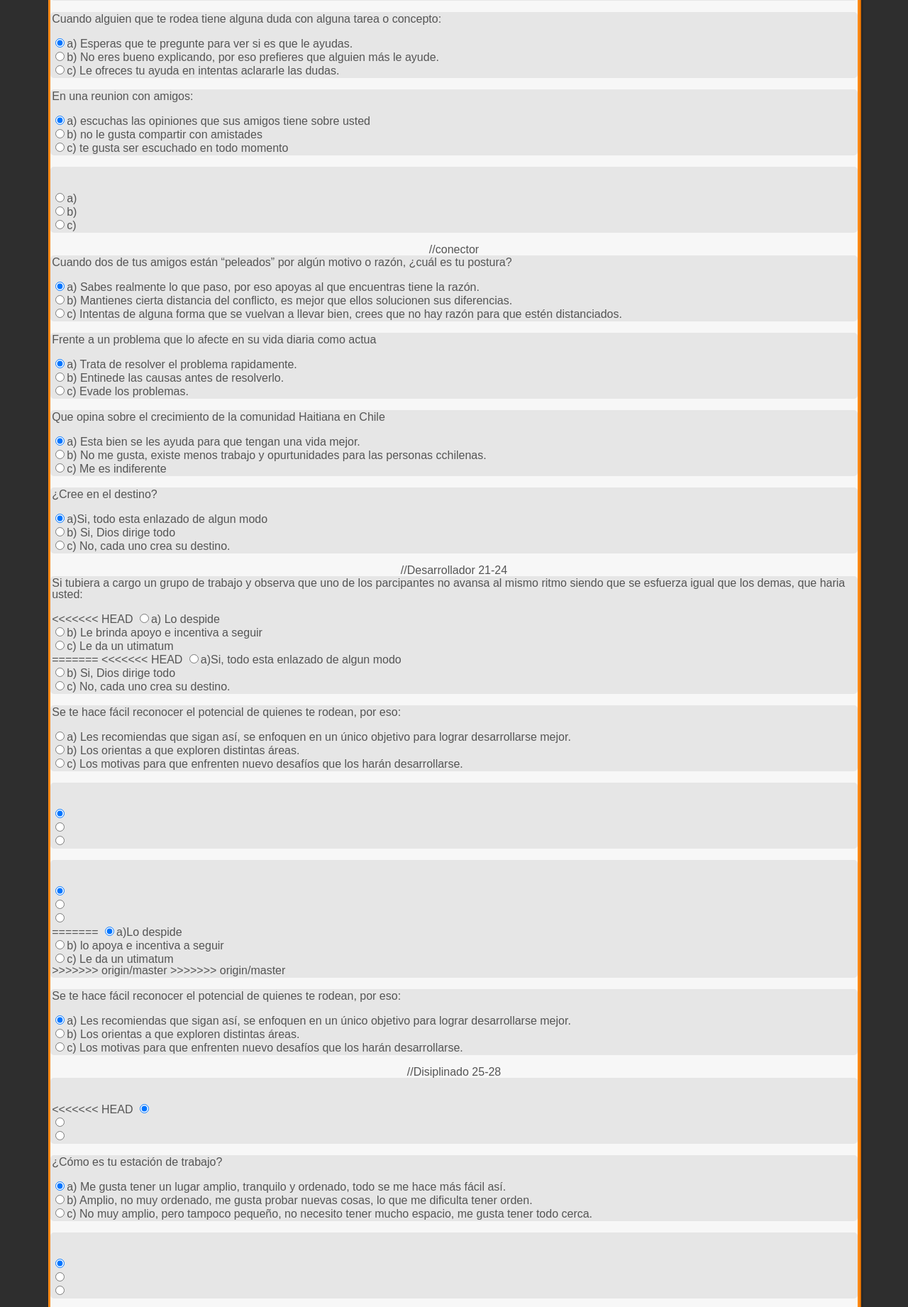
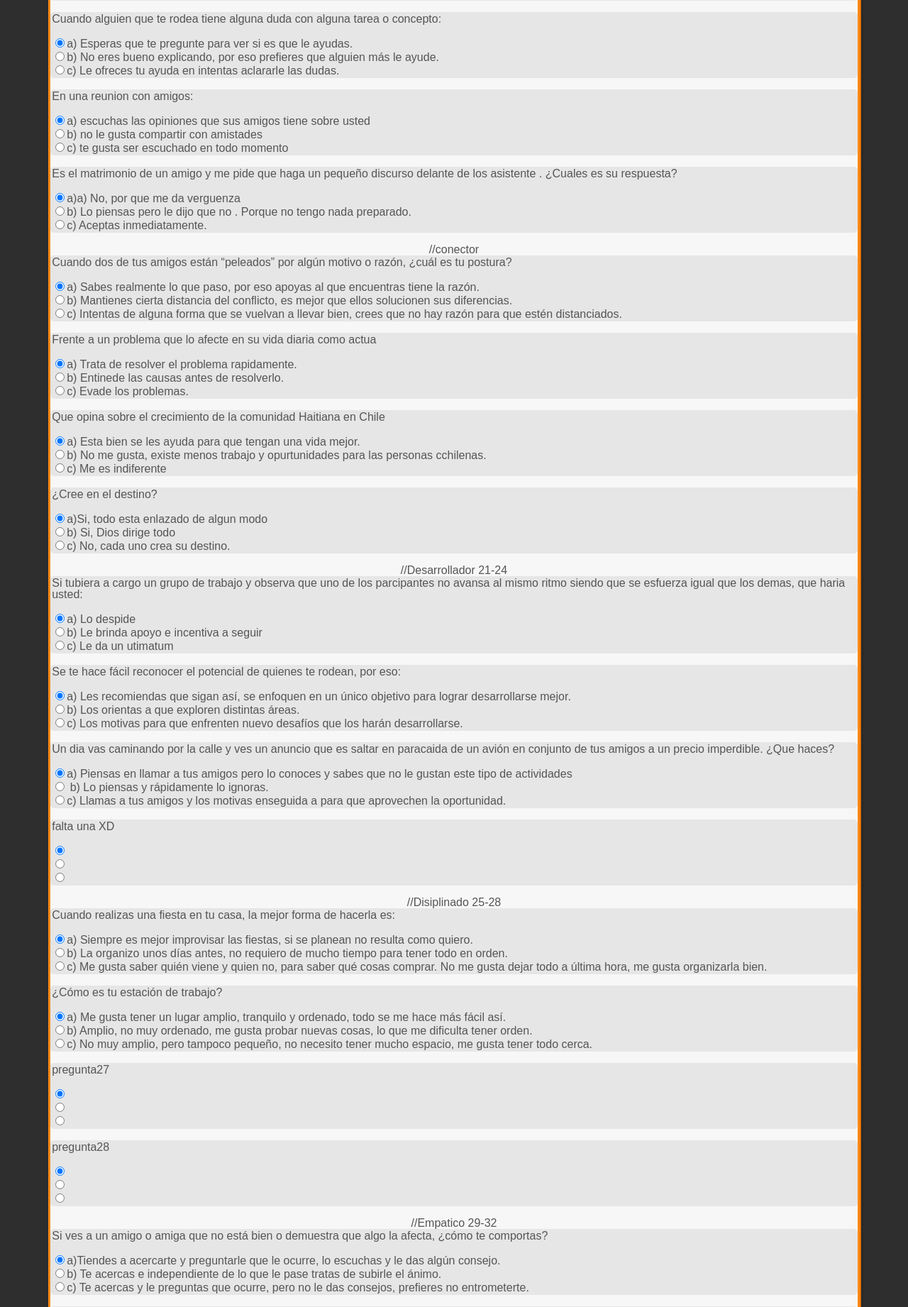
Before and after one commit to risbonavi/Gpi-Experto, a PHP site: page /php/cliente_test2.php in a window 1280 px wide. Shown: the part 1693-3535 px from the top of the page at 71% size. Run offline with PHP 8.4, Linux system fonts and the light colour scheme; some libraries are stand-ins or nearby versions.

Commit message:
mas preguntas XD

```diff
--- a/php/cliente_test2.php
+++ b/php/cliente_test2.php
@@ -179,11 +179,11 @@ session_start();
 			<br>
 
 			<div class="preguntas">
-
+			Es el matrimonio de un amigo  y me pide que haga un  pequeño discurso delante de los asistente . ¿Cuales es su respuesta?
 			<br> <br>
-			<input type=radio name="pregunta16" value="1" checked="checked">a) <br>
-			<input type=radio name="pregunta16" value="0">b)	<br>
-			<input type=radio name="pregunta16" value="0">c)	<br>
+			<input type=radio name="pregunta16" value="1" checked="checked">a)a)   No, por que me da verguenza<br>
+			<input type=radio name="pregunta16" value="0">b) Lo piensas  pero le dijo que no . Porque no tengo nada preparado.<br>
+			<input type=radio name="pregunta16" value="0">c) Aceptas inmediatamente.<br>
 			</div>
 			<br>
 
@@ -229,17 +229,13 @@ session_start();
 			<div class="preguntas">
 			Si tubiera a cargo un  grupo de trabajo y observa que uno de los parcipantes no avansa al mismo ritmo siendo que se esfuerza igual que los demas, que haria usted:
 			<br> <br>
-<<<<<<< HEAD
+
 			<input type=radio name="pregunta21" value="1" checked="checked">a) Lo despide<br>
 			<input type=radio name="pregunta21" value="0">b) Le brinda apoyo e incentiva a seguir<br>
 			<input type=radio name="pregunta21" value="0">c) Le da un utimatum<br>
-=======
-<<<<<<< HEAD
-			<input type=radio name="pregunta21" value="1" checked="checked">a)Si, todo esta enlazado de algun modo <br>
-			<input type=radio name="pregunta21" value="0">b)	Si, Dios dirige todo<br>
-			<input type=radio name="pregunta21" value="0">c)	No, cada uno crea su destino.<br>
 			</div>
 			<br>
+
 
             <div class="preguntas">
 			Se te hace fácil reconocer el potencial de quienes te rodean, por eso:
@@ -251,48 +247,35 @@ session_start();
 			<br>
 
             <div class="preguntas">
+			Un dia vas caminando por la calle y ves un anuncio que es saltar en paracaida de un avión en conjunto de tus amigos a un precio imperdible. ¿Que haces?
 
 			<br> <br>
-			<input type=radio name="pregunta23" value="1" checked="checked"> <br>
-			<input type=radio name="pregunta23" value="0"> <br>
-			<input type=radio name="pregunta23" value="0"> <br>
+			<input type=radio name="pregunta23" value="1" checked="checked">a) Piensas en llamar a tus amigos pero lo conoces  y sabes que no le gustan este tipo de actividades <br>
+			<input type=radio name="pregunta23" value="0"> b) Lo piensas y rápidamente lo ignoras.<br>
+			<input type=radio name="pregunta23" value="0">c) Llamas a tus amigos y los motivas enseguida a para que aprovechen la oportunidad. <br>
 			</div>
 			<br>
 
             <div class="preguntas">
-
+			falta una XD
 			<br> <br>
 			<input type=radio name="pregunta24" value="1" checked="checked"> <br>
 			<input type=radio name="pregunta24" value="0"> <br>
 			<input type=radio name="pregunta24" value="0"> <br>
-=======
-			<input type=radio name="pregunta21" value="1" checked="checked">a)Lo despide<br>
-			<input type=radio name="pregunta21" value="0">b) lo apoya e incentiva a seguir<br>
-			<input type=radio name="pregunta21" value="0">c)	Le da un utimatum<br>
->>>>>>> origin/master
->>>>>>> origin/master
-			</div>
-			<br>
-
-			<div class="preguntas">
-			Se te hace fácil reconocer el potencial de quienes te rodean, por eso:
-			<br> <br>
-			<input type=radio name="pregunta22" value="1" checked="checked">a) Les recomiendas que sigan así, se enfoquen en un único objetivo para lograr desarrollarse mejor.<br>
-			<input type=radio name="pregunta22" value="0">b) Los orientas a que exploren distintas áreas.<br>
-			<input type=radio name="pregunta22" value="0">c)	Los motivas para que enfrenten nuevo desafíos que los harán desarrollarse.<br>
 			</div>
 			<br>
 
 
 
 			//Disiplinado 25-28
+
 			<div class="preguntas">
 
+			Cuando realizas una fiesta en tu casa, la mejor forma de hacerla es:
 			<br> <br>
-<<<<<<< HEAD
-			<input type=radio name="pregunta25" value="1" checked="checked"> <br>
-			<input type=radio name="pregunta25" value="0"> <br>
-			<input type=radio name="pregunta25" value="0"> <br>
+			<input type=radio name="pregunta25" value="0" checked="checked">a) Siempre es mejor improvisar las fiestas, si se planean no resulta como quiero.<br>
+			<input type=radio name="pregunta25" value="0">b)	La organizo unos días antes, no requiero de mucho tiempo para tener todo en orden.<br>
+			<input type=radio name="pregunta25" value="1">c)	Me gusta saber quién viene y quien no, para saber qué cosas comprar. No me gusta dejar todo a última hora, me gusta organizarla bien.<br>
 			</div>
 			<br>
 
@@ -306,7 +289,7 @@ session_start();
 			<br>
 
             <div class="preguntas">
-
+			pregunta27
 			<br> <br>
 			<input type=radio name="pregunta27" value="1" checked="checked"> <br>
 			<input type=radio name="pregunta27" value="0"> <br>
@@ -315,18 +298,15 @@ session_start();
 			<br>
 
             <div class="preguntas">
-
+			pregunta28
 			<br> <br>
 			<input type=radio name="pregunta28" value="1" checked="checked"> <br>
 			<input type=radio name="pregunta28" value="0"> <br>
 			<input type=radio name="pregunta28" value="0"> <br>
-=======
-			<input type=radio name="pregunta16" value="1" checked="checked">a) <br>
-			<input type=radio name="pregunta16" value="0">b)	<br>
-			<input type=radio name="pregunta16" value="0">c)	<br>
->>>>>>> origin/master
 			</div>
 			<br>
+
+
 
 			//Empatico 29-32
 			<div class="preguntas">
@@ -339,25 +319,26 @@ session_start();
 			<br>
 
             <div class="preguntas">
+			Una pareja de pololos, que además son amigos tuyos tienen una pelea y deciden terminar su relación amorosa, cada uno por su lado triste, se acerca a tí para hablar  de lo sucedido y te cuentan su respectiva versión de los hechos. ¿Que harías tú ante esta situación planteada?
 
 			<br> <br>
-			<input type=radio name="pregunta30" value="1" checked="checked"> <br>
-			<input type=radio name="pregunta30" value="0"> <br>
-			<input type=radio name="pregunta30" value="0"> <br>
+			<input type=radio name="pregunta30" value="0" checked="checked"> a) Decides marginarte del problema, ya que como dice el dicho: mejor no meterse en peleas de pareja.<br>
+			<input type=radio name="pregunta30" value="0">b) Piensas en ayudarlos, pero sabes que ellos siempre pelean, terminan y vuelven finalmente, así que dejas que se arreglen sus diferencias ellos.<br>
+			<input type=radio name="pregunta30" value="1"> d) Eres objetivo y hablas con cada uno por separado y creas una instancia para que se junten y arreglen los problemas de manera tranquila y con autocrítica por parte de cada uno.<br>
 			</div>
 			<br>
 
             <div class="preguntas">
-
+			<img src="../images/empatico.jpg" width="300px" height="300px"><br>Al ver esta imagen usted que siente:
 			<br> <br>
-			<input type=radio name="pregunta31" value="1" checked="checked"> <br>
-			<input type=radio name="pregunta31" value="0"> <br>
-			<input type=radio name="pregunta31" value="0"> <br>
+			<input type=radio name="pregunta31" value="0" checked="checked">a) No siente nada <br>
+			<input type=radio name="pregunta31" value="1">b) Siente tristeza<br>
+			<input type=radio name="pregunta31" value="1">c) Siente felicidad<br>
 			</div>
 			<br>
 
             <div class="preguntas">
-
+			pregunta32
 			<br> <br>
 			<input type=radio name="pregunta32" value="1" checked="checked"> <br>
 			<input type=radio name="pregunta32" value="0"> <br>
@@ -404,30 +385,27 @@ session_start();
 
 			//Flexible 37-40
 			<div class="preguntas">
-
-			<br> <br>
-			<input type=radio name="pregunta37" value="1" checked="checked">a)	<br>
-			<input type=radio name="pregunta37" value="0">b)	<br>
-			<input type=radio name="pregunta37" value="0">c)	<br>
-			</div>
-			<br>
-
-<<<<<<< HEAD
-                        <div class="preguntas">
-
-			<br> <br>
-			<input type=radio name="pregunta38" value="1" checked="checked"> <br>
-			<input type=radio name="pregunta38" value="0"> <br>
-			<input type=radio name="pregunta38" value="0"> <br>
+			¿Alguna vez haz  viajado ”mochileando”?<br> <br>
+			<input type=radio name="pregunta37" value="0" checked="checked">a)	No me atrevo a hacerlo, me gusta organizar bien mis viajes.	<br>
+			<input type=radio name="pregunta37" value="1">b)	Si lo he hecho, me gusta la idea de no saber cómo llegare a mi destino.<br>
+			<input type=radio name="pregunta37" value="0">c)	Aun no lo hago, pero tengo intenciones de hacerlo pronto.	<br>
 			</div>
 			<br>
 
             <div class="preguntas">
+			¿Cuánto tardas en prepararte (ducharte, vestirte, etc.) para ir a algun evento?<br> <br>
+			<input type=radio name="pregunta38" value="0" checked="checked"> a)	15 o 20 minutos.<br>
+			<input type=radio name="pregunta38" value="0"> b)	20 a 30 minutos.<br>
+			<input type=radio name="pregunta38" value="1">c)	Más de 30 minutos. <br>
+			</div>
+			<br>
 
+            <div class="preguntas">
+			En una cita con una persona que sea de su interés:
 			<br> <br>
-			<input type=radio name="pregunta39" value="1" checked="checked"> <br>
-			<input type=radio name="pregunta39" value="0"> <br>
-			<input type=radio name="pregunta39" value="0"> <br>
+			<input type=radio name="pregunta39" value="0" checked="checked">a) Prefiere que sea planificada.<br>
+			<input type=radio name="pregunta39" value="1">b) Que sea espontanea.<br>
+			<input type=radio name="pregunta39" value="0">c) No le agradan las citas.<br>
 			</div>
 			<br>
 
@@ -439,17 +417,16 @@ session_start();
 			<input type=radio name="pregunta40" value="0"> <br>
 			</div>
 			<br>
-			//Futurista
-=======
+
+
 			//Futurista 41-44
->>>>>>> origin/master
+
 			<div class="preguntas">
 
 			<br> <br>
 			<input type=radio name="pregunta41" value="1" checked="checked">a) <br>
 			<input type=radio name="pregunta41" value="0">b)<br>
 			<input type=radio name="pregunta41" value="0">c)<br>
-<<<<<<< HEAD
 			</div>
 			<br>
 
@@ -459,8 +436,6 @@ session_start();
 			<input type=radio name="pregunta42" value="1" checked="checked"> <br>
 			<input type=radio name="pregunta42" value="0"> <br>
 			<input type=radio name="pregunta42" value="0"> <br>
-=======
->>>>>>> origin/master
 			</div>
 			<br>
 
@@ -490,7 +465,6 @@ session_start();
 			<input type=radio name="pregunta45" value="1" checked="checked">a) <br>
 			<input type=radio name="pregunta45" value="0">b)<br>
 			<input type=radio name="pregunta45" value="0">c)<br>
-<<<<<<< HEAD
 			</div>
 			<br>
 
@@ -518,8 +492,6 @@ session_start();
 			<input type=radio name="pregunta48" value="1" checked="checked"> <br>
 			<input type=radio name="pregunta48" value="0"> <br>
 			<input type=radio name="pregunta48" value="0"> <br>
-=======
->>>>>>> origin/master
 			</div>
 			<br>
 
@@ -531,7 +503,7 @@ session_start();
 			<input type=radio name="pregunta49" value="0" checked="checked">a) Eres el primero en llegar, llegas a la hora acordada.<br>
 			<input type=radio name="pregunta49" value="1">b)	No llegaras a la hora, pero avisas que estas atrasado.<br>
 			<input type=radio name="pregunta49" value="0">c)	Te atrasaste, pero sabes que tus amigos también se atrasaran, sabes que siempre es así.<br>
-<<<<<<< HEAD
+
 			</div>
 			<br>
 
@@ -561,16 +533,6 @@ session_start();
 			<input type=radio name="pregunta52" value="0"> <br>
 			</div>
 			<br>
-=======
-			</div>
-			<br>
-
-
-
-
->>>>>>> origin/master
-
-
 
 			<input type=submit name="btnContinuar" value="Continuar"><br>
 
```
Also changed, not shown: images/empatico.jpg (added). Lines whose indentation alone changed are shown as unchanged.
